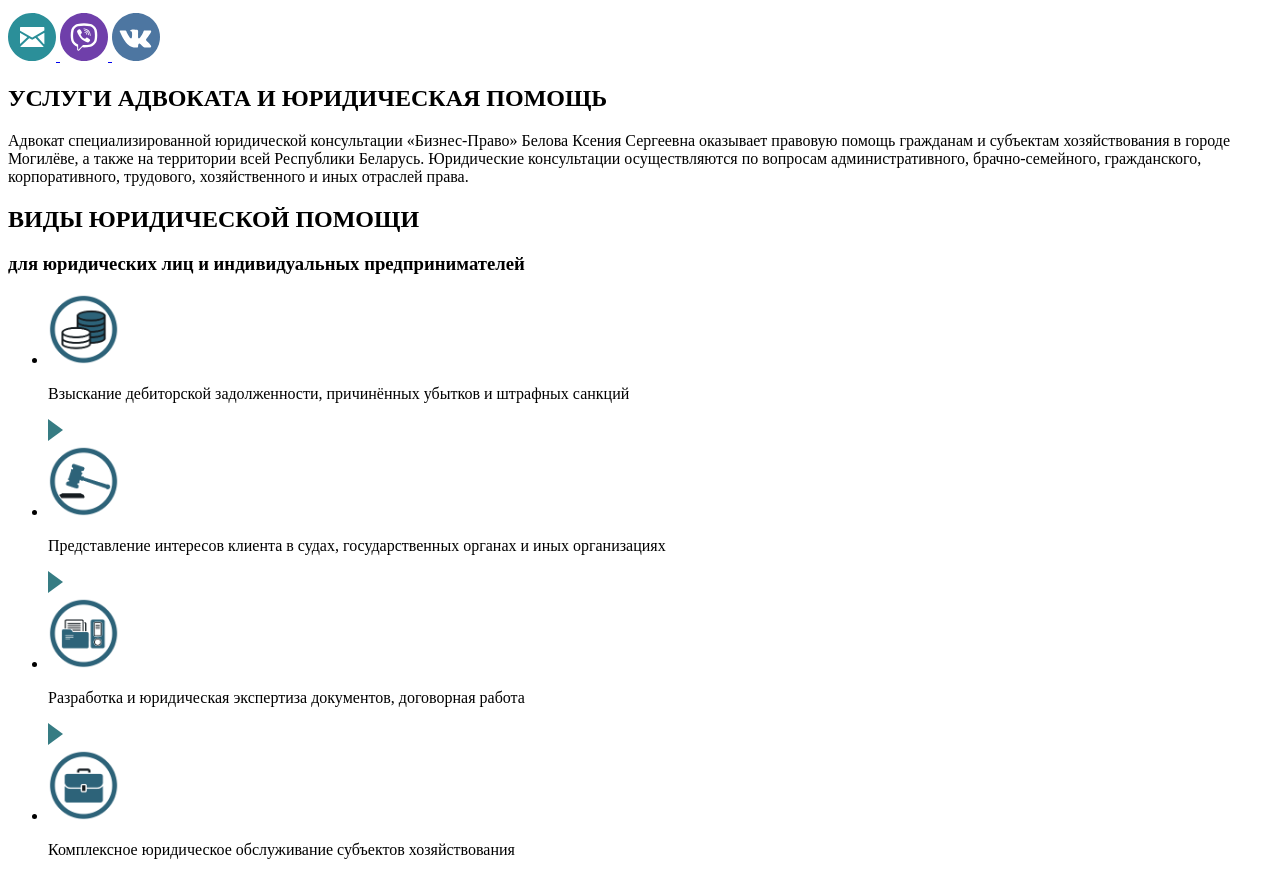
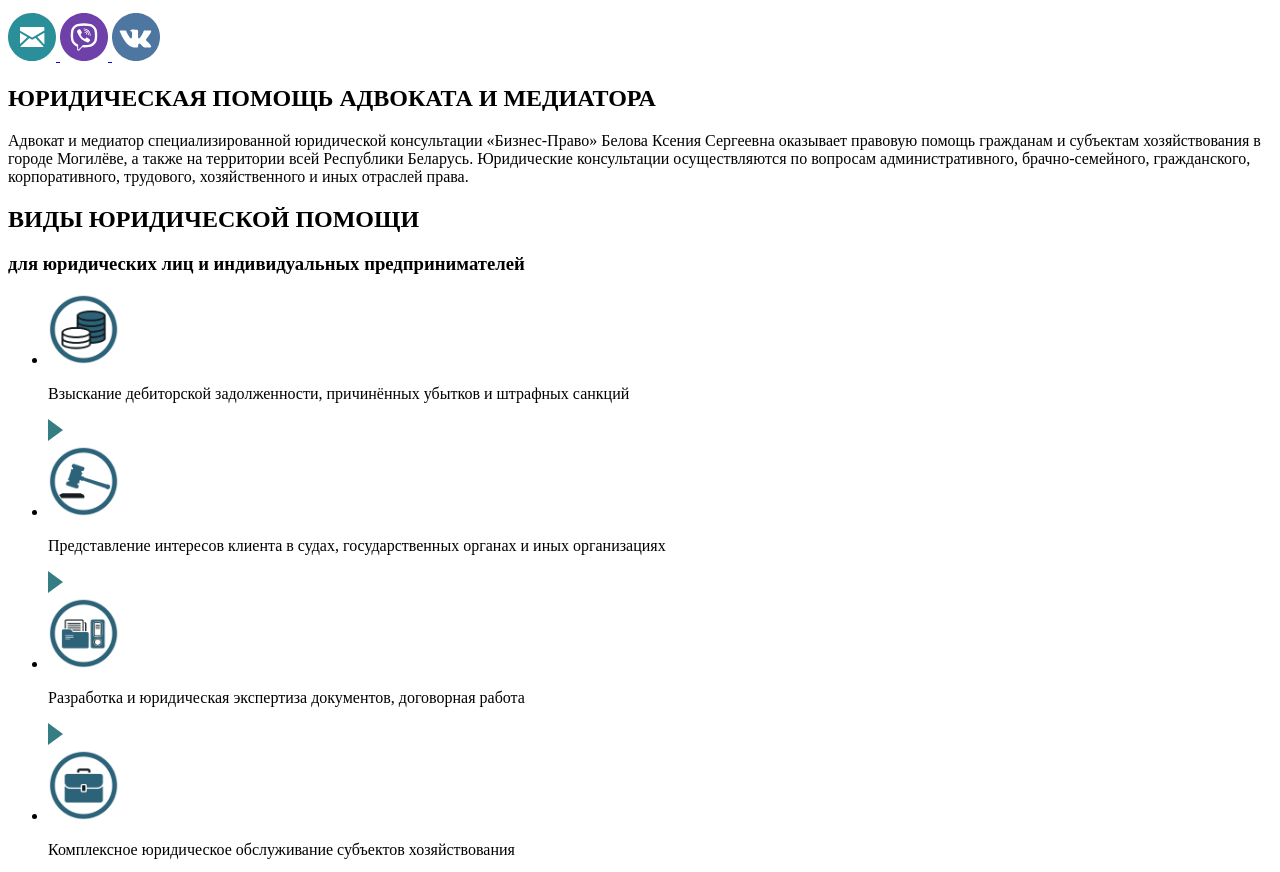
Before and after one commit to Rossign0l/lawbel, a website built with webpack: page src/index.html in a window 1280 px wide. Shown: the part 1021-1893 px from the top of the page. Built offline with nearby package versions, Linux system fonts and the light colour scheme.

Commit message:
text fix

```diff
--- a/src/index.html
+++ b/src/index.html
@@ -183,14 +183,15 @@
 
     <main id="main">
       <section class="about">
-        <h1>УСЛУГИ АДВОКАТА И ЮРИДИЧЕСКАЯ ПОМОЩЬ</h1>
+        <h1>ЮРИДИЧЕСКАЯ ПОМОЩЬ АДВОКАТА И МЕДИАТОРА</h1>
         <p>
-          Адвокат специализированной юридической консультации «Бизнес-Право»
-          Белова Ксения Сергеевна оказывает правовую помощь гражданам и
-          субъектам хозяйствования в городе Могилёве, а также на территории всей
-          Республики Беларусь. Юридические консультации осуществляются по
-          вопросам административного, брачно-семейного, гражданского,
-          корпоративного, трудового, хозяйственного и иных отраслей права.
+          Адвокат и медиатор специализированной юридической консультации
+          «Бизнес-Право» Белова Ксения Сергеевна оказывает правовую помощь
+          гражданам и субъектам хозяйствования в городе Могилёве, а также на
+          территории всей Республики Беларусь. Юридические консультации
+          осуществляются по вопросам административного, брачно-семейного,
+          гражданского, корпоративного, трудового, хозяйственного и иных
+          отраслей права.
         </p>
       </section>
       <section id="juridical-help" class="help">
@@ -373,11 +374,6 @@
           ></script>
         </div>
       </section>
-      <!-- <section class="blog">
-        <header>
-          <h1>БЛОГ</h1>
-        </header>
-      </section> -->
       <section id="license" class="license">
         Лицензия
         <a
```
Also changed, not shown: docs/index.html (+1 -1 lines).
